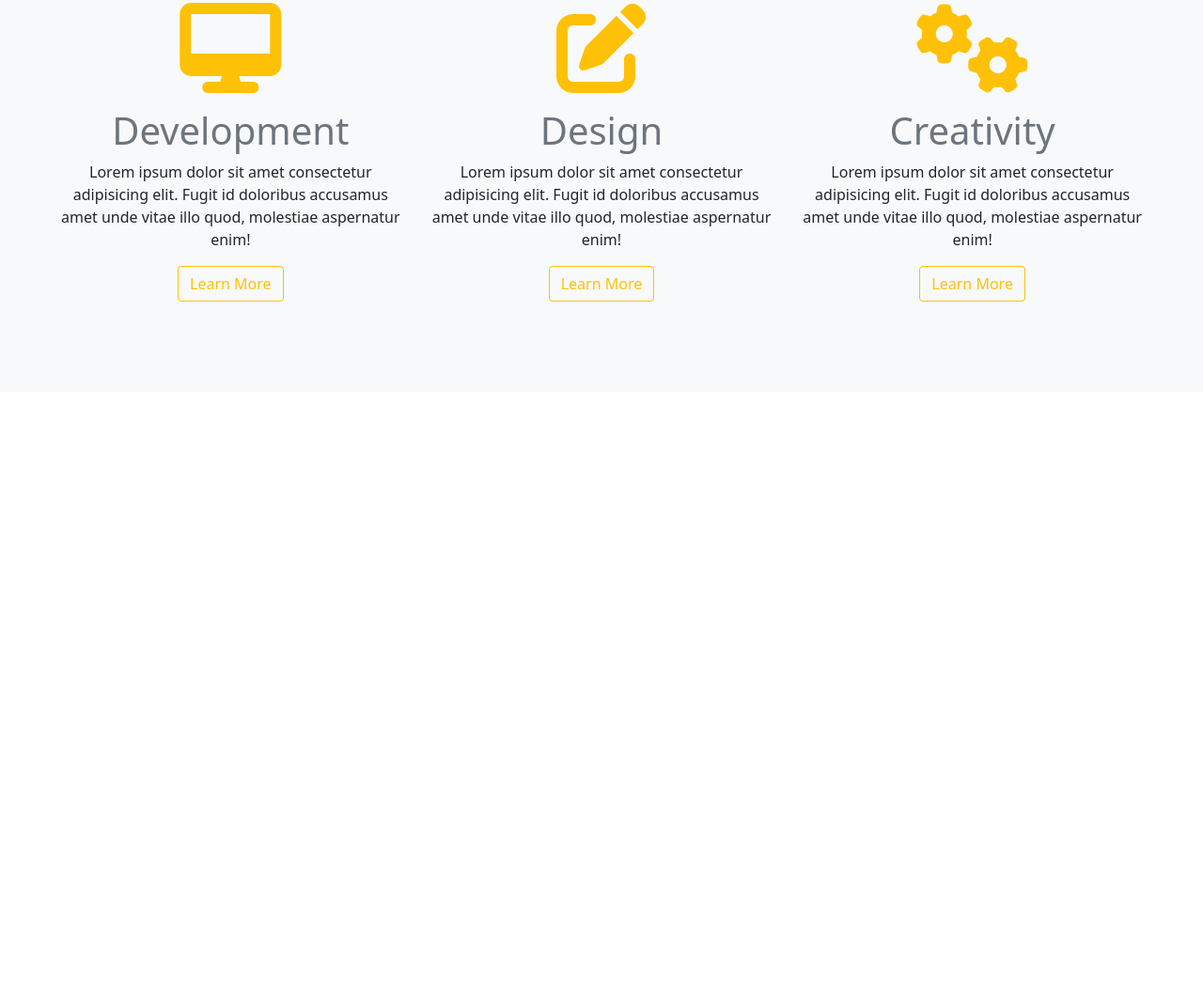
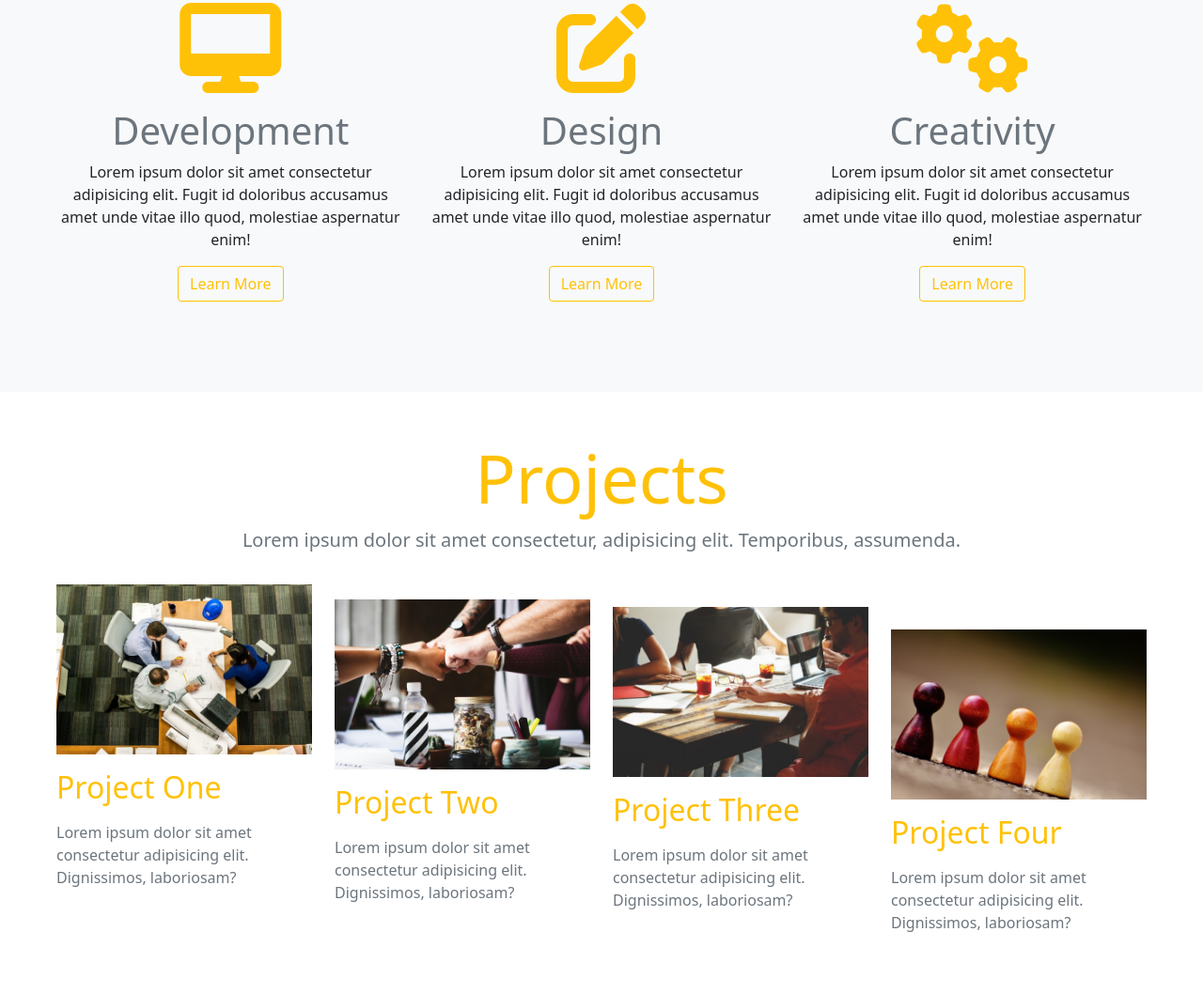
Before and after one commit to johnlester347/Pure-Bootstrap-Website, a website: page index.html in a window 1280 px wide. Shown: the part 1001-2059 px from the top of the page at 94% size. Before the commit the page ends 1418 px from the top, so only its background shows below. Drawn offline with nearby package versions, Linux system fonts and the light colour scheme.

Commit message:
Project gallery section added

```diff
--- a/index.html
+++ b/index.html
@@ -110,6 +110,45 @@
     </section>
 
 
+    <section class="p-5">
+        <div class="container-fluid">
+            <div class="row">
+                <div class="col text-center mb-3">
+                    <h1 class="text-warning display-2">Projects</h1>
+                    <p class="lead text-secondary">Lorem ipsum dolor sit amet consectetur, adipisicing elit. Temporibus,
+                        assumenda.</p>
+                </div>
+            </div>
+            <div class="row">
+                <div class="col-lg-3 col-sm-6">
+                    <img src="images/project1.jpg" alt="Project 1" class="img-fluid">
+                    <h2 class="my-3 text-warning">Project One</h2>
+                    <p class="text-muted">Lorem ipsum dolor sit amet consectetur adipisicing elit. Dignissimos,
+                        laboriosam?</p>
+                </div>
+                <div class="col-lg-3 col-sm-6 mt-3">
+                    <img src="images/project2.jpg" alt="Project 1" class="img-fluid">
+                    <h2 class="my-3 text-warning">Project Two</h2>
+                    <p class="text-muted">Lorem ipsum dolor sit amet consectetur adipisicing elit. Dignissimos,
+                        laboriosam?</p>
+                </div>
+                <div class="col-lg-3 col-sm-6 mt-4">
+                    <img src="images/project3.jpg" alt="Project 1" class="img-fluid">
+                    <h2 class="my-3 text-warning">Project Three</h2>
+                    <p class="text-muted">Lorem ipsum dolor sit amet consectetur adipisicing elit. Dignissimos,
+                        laboriosam?</p>
+                </div>
+                <div class="col-lg-3 col-sm-6 mt-5">
+                    <img src="images/project4.jpg" alt="Project 1" class="img-fluid">
+                    <h2 class="my-3 text-warning">Project Four</h2>
+                    <p class="text-muted">Lorem ipsum dolor sit amet consectetur adipisicing elit. Dignissimos,
+                        laboriosam?</p>
+                </div>
+            </div>
+        </div>
+    </section>
+
+
     <script src="https://cdn.jsdelivr.net/npm/bootstrap@5.1.3/dist/js/bootstrap.bundle.min.js"
         integrity="sha384-ka7Sk0Gln4gmtz2MlQnikT1wXgYsOg+OMhuP+IlRH9sENBO0LRn5q+8nbTov4+1p"
         crossorigin="anonymous"></script>
```
